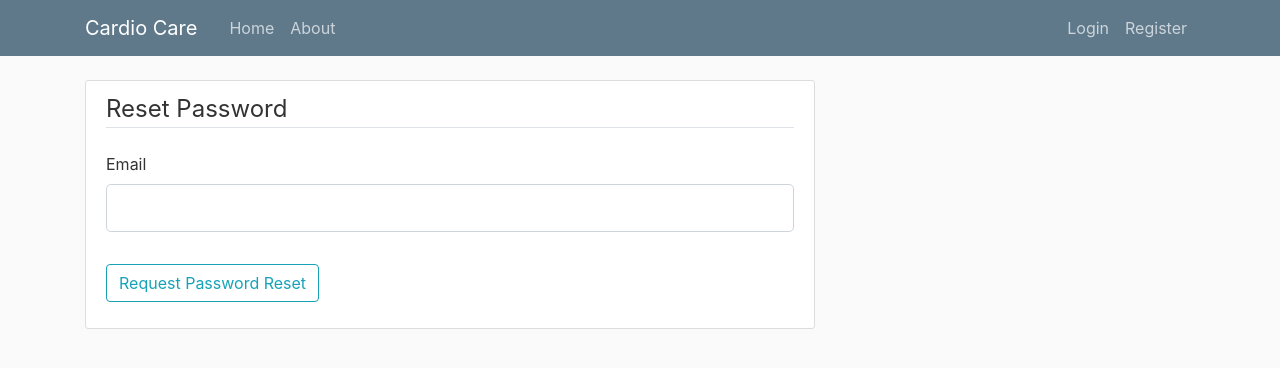
After one commit to MoatazMaahmoud/GraduationProject, a Flask app: page /reset_password in a window 1280 px wide. The commit adds this page. Shown: the top 368 px of the page. Run offline with Flask 3, Linux system fonts and the light colour scheme; parts of the project's set-up code (start-up, migrations or seed data) failed here and were passed over; some libraries are stand-ins or nearby versions.

Commit message:
reset password mail addded

```diff
--- a/flaskapp/forms.py
+++ b/flaskapp/forms.py
@@ -93,3 +93,19 @@ class PredictionForm(FlaskForm):
 class DetectionForm(FlaskForm):
     picture=FileField('Update profile picture',validators=[FileAllowed(['jpg','png','jpeg'])])
     submit=SubmitField('Detect')
+
+class RequestResetForm(FlaskForm):
+    email = StringField('Email',
+                        validators=[DataRequired(), Email()])
+    submit = SubmitField('Request Password Reset')
+
+    def validate_email(self, email):
+        user = User.query.filter_by(email=email.data).first()
+        if user is None:
+            raise ValidationError('There is no account with that email. You must register first.')
+
+class ResetPasswordForm(FlaskForm):
+    password = PasswordField('Password', validators=[DataRequired()])
+    confirm_password = PasswordField('Confirm Password',
+                                     validators=[DataRequired(), EqualTo('password')])
+    submit = SubmitField('Reset Password')
--- a/flaskapp/routes.py
+++ b/flaskapp/routes.py
@@ -4,11 +4,12 @@ import pickle
 from flask import jsonify
 from PIL import Image
 from flask import  render_template, url_for, flash, redirect,request
-from flaskapp import app,db,bcrypt
+from flaskapp import app,db,bcrypt,mail
 from flaskapp.models import User,MedicalTextRecords
-from flaskapp.forms import RegistrationForm, LoginForm,UpdateAccountForm,PredictionForm,DetectionForm
+from flaskapp.forms import RegistrationForm, LoginForm,UpdateAccountForm,PredictionForm,DetectionForm,RequestResetForm,ResetPasswordForm
 from flask_login import login_user, current_user, logout_user, login_required
 from flaskapp.attributes import dictionary
+from flask_mail import Message
 
 model=pickle.load(open('./flaskapp/model.pkl','rb'))
 
@@ -218,3 +219,43 @@ def mymedicalrecords():
     user_medical_records = current_user.medicaltextrecords
 
     return render_template('mymedicalrecords.html',user_medical_records=user_medical_records)
+
+def send_reset_email(user):
+    token = user.get_reset_token()
+    msg = Message('Password Reset Request',
+                  sender='noreply@demo.com',
+                  recipients=[user.email])
+    msg.body = f'''To reset your password, visit the following link:
+{url_for('reset_token', token=token, _external=True)}
+If you did not make this request then simply ignore this email and no changes will be made.
+'''
+    mail.send(msg)
+@app.route("/reset_password", methods=['GET', 'POST'])
+def reset_request():
+    if current_user.is_authenticated:
+        return redirect(url_for('home'))
+    form = RequestResetForm()
+    if form.validate_on_submit():
+        user = User.query.filter_by(email=form.email.data).first()
+        send_reset_email(user)
+        flash('An email has been sent with instructions to reset your password.', 'info')
+        return redirect(url_for('login'))
+    return render_template('reset_request.html', title='Reset Password', form=form)
+
+
+@app.route("/reset_password/<token>", methods=['GET', 'POST'])
+def reset_token(token):
+    if current_user.is_authenticated:
+        return redirect(url_for('home'))
+    user = User.verify_reset_token(token)
+    if user is None:
+        flash('That is an invalid or expired token', 'warning')
+        return redirect(url_for('reset_request'))
+    form = ResetPasswordForm()
+    if form.validate_on_submit():
+        hashed_password = bcrypt.generate_password_hash(form.password.data).decode('utf-8')
+        user.password = hashed_password
+        db.session.commit()
+        flash('Your password has been updated! You are now able to log in', 'success')
+        return redirect(url_for('login'))
+    return render_template('reset_token.html', title='Reset Password', form=form)
--- a/flaskapp/templates/login.html
+++ b/flaskapp/templates/login.html
@@ -40,7 +40,7 @@
                 {{ form.submit(class="btn btn-outline-info") }}
             </div>
             <small class="text-muted ml-2">
-                <a href="#">Forgot Password?</a>
+                <a href="{{url_for('reset_request')}}">Forgot Password?</a>
             </small>
         </form>
     </div>
--- /dev/null
+++ b/flaskapp/templates/reset_request.html
@@ -0,0 +1,27 @@
+{% extends "layout.html" %}
+{% block content %}
+    <div class="content-section">
+        <form method="POST" action="">
+            {{ form.hidden_tag() }}
+            <fieldset class="form-group">
+                <legend class="border-bottom mb-4">Reset Password</legend>
+                <div class="form-group">
+                    {{ form.email.label(class="form-control-label") }}
+                    {% if form.email.errors %}
+                        {{ form.email(class="form-control form-control-lg is-invalid") }}
+                        <div class="invalid-feedback">
+                            {% for error in form.email.errors %}
+                                <span>{{ error }}</span>
+                            {% endfor %}
+                        </div>
+                    {% else %}
+                        {{ form.email(class="form-control form-control-lg") }}
+                    {% endif %}
+                </div>
+            </fieldset>
+            <div class="form-group">
+                {{ form.submit(class="btn btn-outline-info") }}
+            </div>
+        </form>
+    </div>
+{% endblock content %}
```
Also changed, not shown: flaskapp/__init__.py (+8 -1 lines), flaskapp/models.py (+19 -2 lines), flaskapp/templates/reset_token.html (added, +40 -0 lines).
